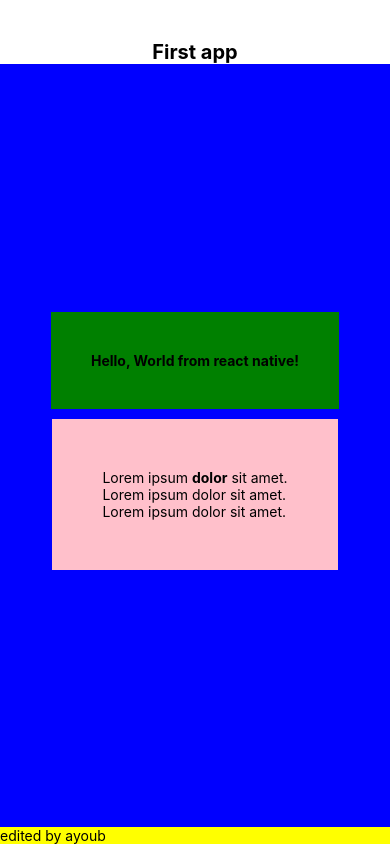
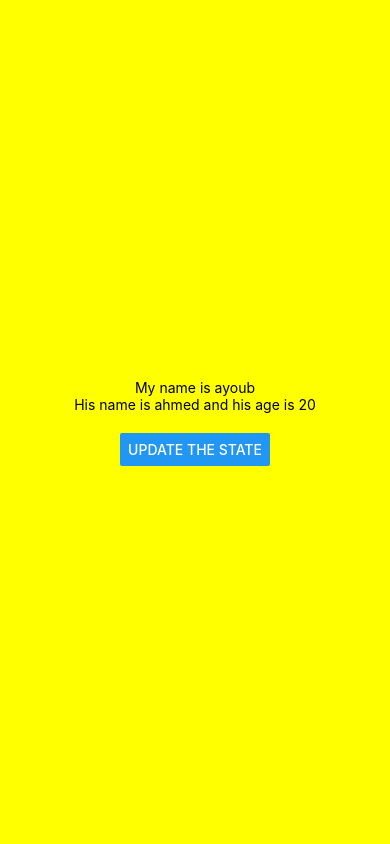
Before and after one commit to AyoubELOUAIZI/basic-react-native, a React Native app: screen / in a window 390 px wide. Built offline with nearby package versions, Linux system fonts and the light colour scheme.

Commit message:
useing state

```diff
--- a/App.js
+++ b/App.js
@@ -1,62 +1,34 @@
-import React from 'react';
-import { StyleSheet, Text, View } from 'react-native';
+import React, { useState } from 'react';
+import { StyleSheet, Text, View, Button } from 'react-native';
 
 export default function App() {
+  const [name, setName] = useState('ayoub');
+  const [person, setPerson] = useState({ name: 'ahmed', age: 20 });
+
+  const clickHandler = () => {
+    setName('elouaizi');
+    setPerson({ name: 'mohammed', age: 25 });
+  };
+
   return (
-    <>
-
-      <View style={styles.headere}>
-        <Text style={styles.headere} >First app</Text>
+    <View style={styles.container}>
+      <Text>My name is {name}</Text>
+      <Text>His name is {person.name} and his age is {person.age}</Text>
+      <View style={styles.buttonContainer}>
+        <Button title='update the state' onPress={clickHandler} />
       </View>
-
-      <View style={styles.container}>
-        <View style={styles.header}>
-          <Text style={styles.boldText}>Hello, World from react native!</Text>
-        </View>
-        <View style={styles.body}>
-          <Text>Lorem ipsum <Text style={styles.boldText}>dolor</Text> sit amet.</Text>
-          <Text>Lorem ipsum dolor sit amet.</Text>
-          <Text>Lorem ipsum dolor sit amet.</Text>
-        </View>
-      </View>
-
-      <View style={styles.footer}>
-        <Text >edited by ayoub </Text>
-      </View>
-
-    </>
+    </View>
   );
 }
 
 const styles = StyleSheet.create({
   container: {
     flex: 1,
-    backgroundColor: 'blue',
+    backgroundColor: 'yellow',
     alignItems: 'center',
     justifyContent: 'center',
   },
-  header: {
-    backgroundColor: 'green',
-    padding: 40,
-  },
-  body: {
-    backgroundColor: 'pink',
-    padding: 50,
-    margin: 10,
-  },
-  boldText: {
-    fontWeight: 'bold',
-  },
-  footer: {
-    backgroundColor: "yellow"
-  },
-  headere: {
-    marginTop:20,
-    backgroundColor: "#fff",
-    alignItems: 'center',
-    color: '#000',
-    fontWeight: 'bold',
-    fontSize: 20,
-
+  buttonContainer: {
+    marginTop: 20,
   }
 });
```
Also changed, not shown: 1 other file (tests, documents, lock files or other folders).
